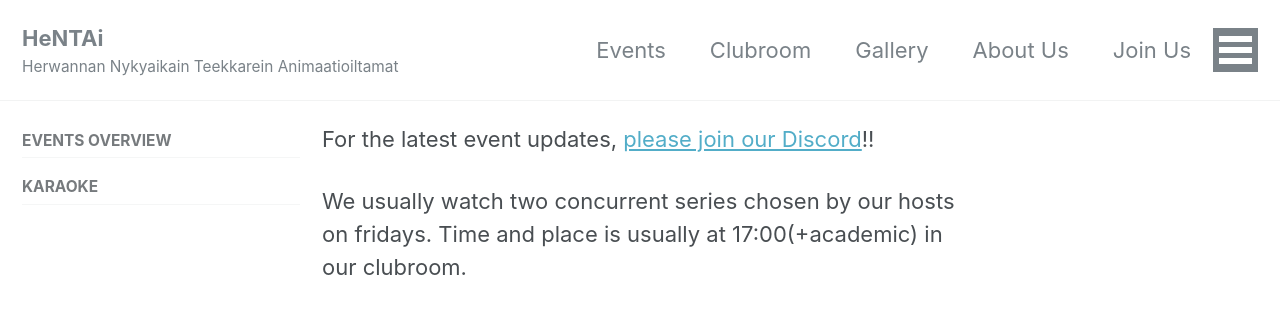
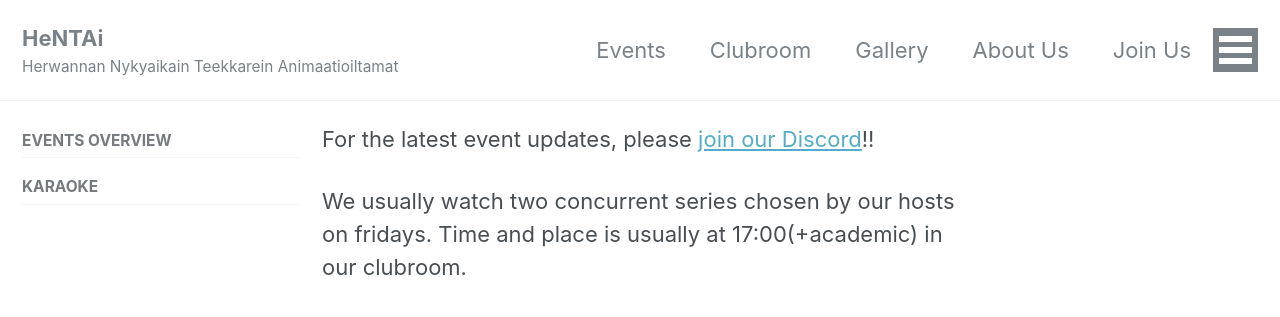
Before and after one commit to HNTA-Club/website, a Jekyll site: the page built from _pages/events.md, in a window 1280 px wide and 900 px high. Shown: the top 317 px of the window. Built offline with Jekyll 4.4.1, drawn with Linux system fonts in a browser that asks for light colours; cached includes are drawn as plain includes; nearby versions of some CDN libraries.

Commit message:
text formatted better

```diff
--- a/_pages/events.md
+++ b/_pages/events.md
@@ -4,7 +4,7 @@ permalink: /events/
 sidebar:
   nav: "events"
 ---
-For the latest event updates, [please join our Discord](https://discord.gg/uZJqHH7)!!
+For the latest event updates, please [join our Discord](https://discord.gg/uZJqHH7)!!
 
 We usually watch two concurrent series chosen by our hosts on fridays.
 Time and place is usually at 17:00(+academic) in our clubroom.
```
